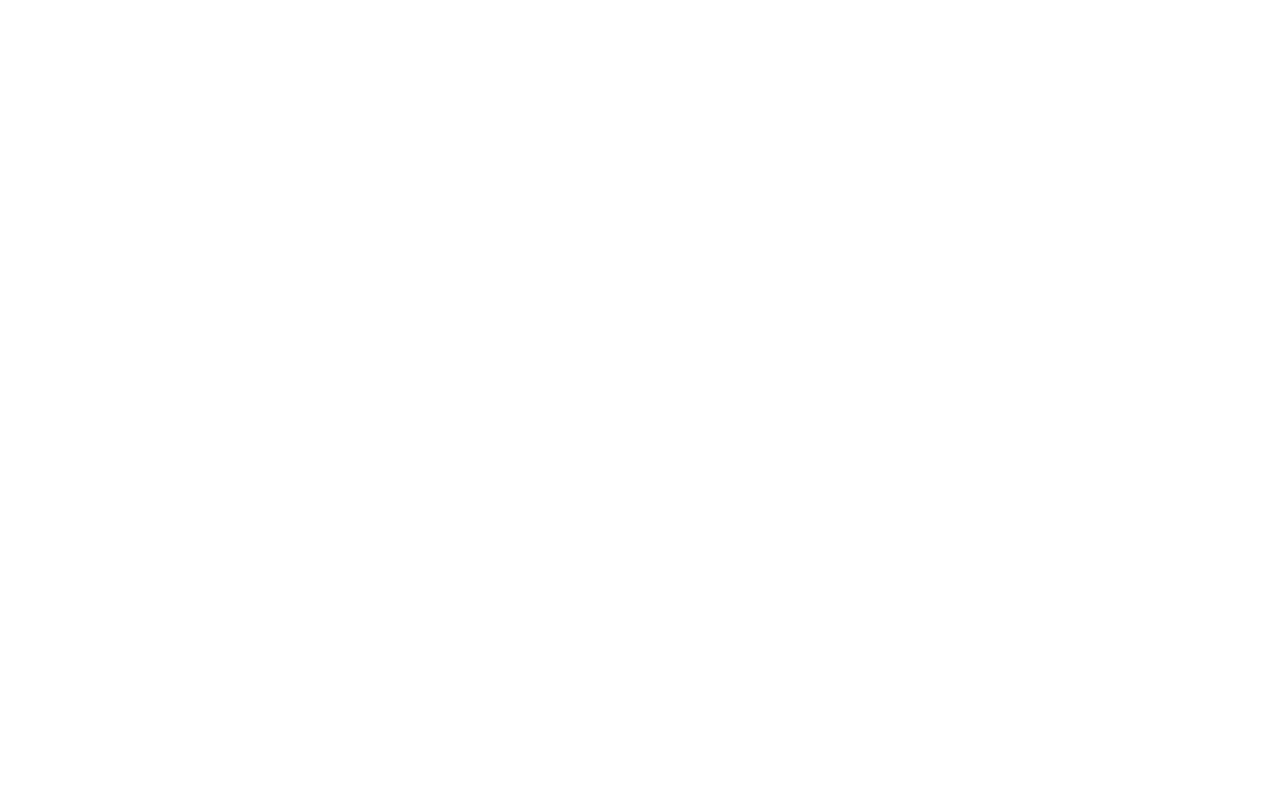
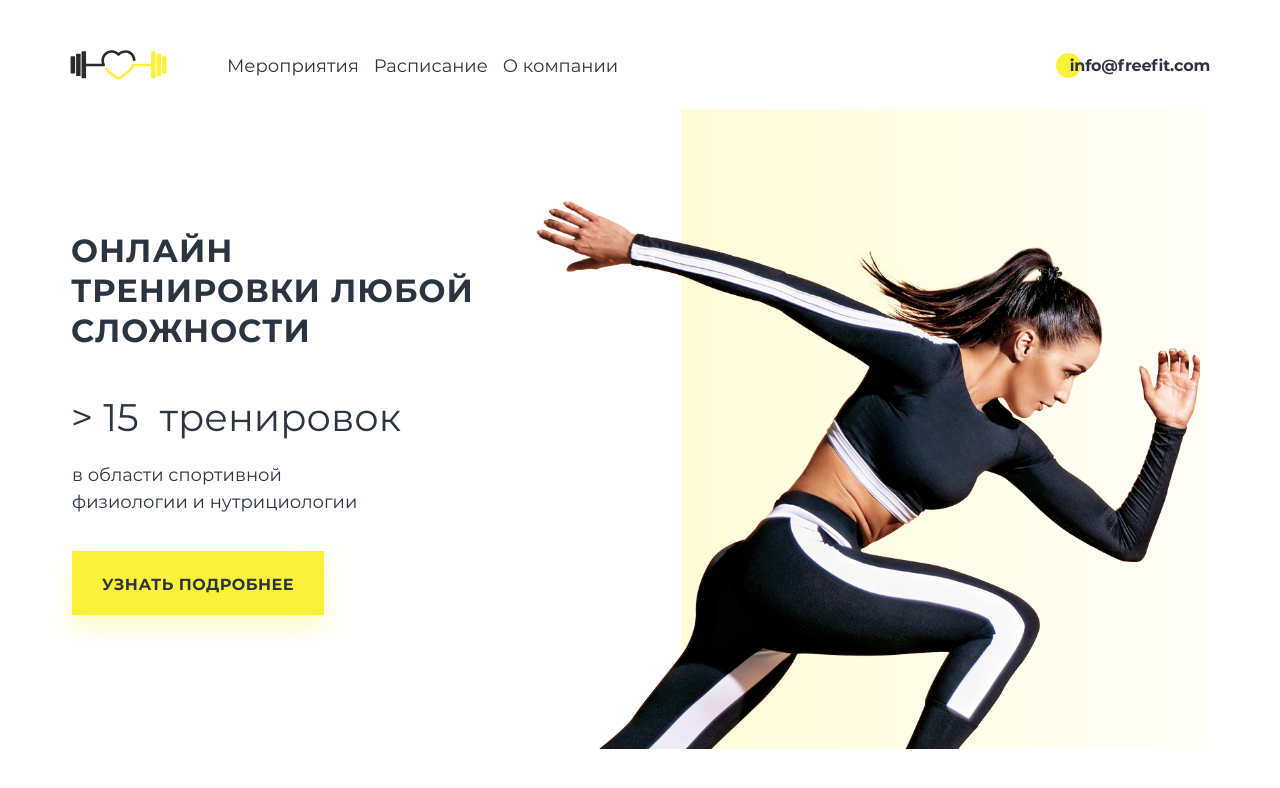
Before and after one commit to n1k-y/FontendBlok-Module01-Diploma, a plain HTML site: page index.html in a window 1280 px wide. Drawn offline with nearby package versions, Linux system fonts and the light colour scheme.

Commit message:
header, hero

```diff
--- a/css/styles.css
+++ b/css/styles.css
@@ -0,0 +1,233 @@
+@font-face {
+    font-family: 'Montserrat Regular';
+    src: url(../fonts/Montserrat-Regular.ttf);
+}
+
+@font-face {
+    font-family: 'Montserrat Bold';
+    src: url(../fonts/Montserrat-Bold.ttf);
+}
+
+:root {
+    --dark: #2B3541;
+    --light: #f3f3f3;
+    --yellow: #FBF138;
+
+    --regular: 'Montserrat Regular';
+    --bold: 'Montserrat Bold';
+
+    --tr: .2s;
+}
+
+body {
+    box-sizing: border-box;
+    font-family: var(--regular);
+    line-height: 150%;
+}
+
+.container {
+    max-width: 1140px;
+    margin: 0 auto;
+    padding: 0 15px;
+}
+
+a {
+    text-decoration: none;
+}
+
+/* Header */
+
+.header-wrapper {
+    display: flex;
+    justify-content: space-between;
+    padding-top: 50px;
+    padding-bottom: 29px;
+}
+
+.header {
+    display: flex;
+    gap: 93px;
+}
+
+.logo {
+    display: block;
+    background-image: url(../img/logo.svg);
+    width: 97px;
+    height: 30px;
+    background-repeat: no-repeat;
+    background-size: contain;
+}
+
+.nav {
+    display: flex;
+    gap: 54px;
+    margin-top: 4px;
+}
+
+.nav-link {
+    color: var(--dark);
+    font-size: 18px;
+    position: relative;
+}
+
+.nav-link::after {
+    content: '';
+    display: block;
+    width: 100%;
+    height: 1px;
+    background-color: transparent;
+    transition: var(--tr);
+    position: absolute;
+    bottom: -4px;
+}
+
+.nav-link:hover::after {
+    background-color: var(--dark);
+}
+
+.email {
+    font-family: var(--bold);
+    font-weight: 700;
+    font-size: 16px;
+    letter-spacing: -0.2px;
+    color: var(--dark);
+    position: relative;
+    margin-top: 4px;
+}
+
+.email::before {
+    content: '';
+    display: block;
+    z-index: -1;
+    position: absolute;
+    top: -1px;
+    left: -14px;
+    background-color: var(--yellow);
+    background-repeat: no-repeat;
+    background-size: cover;
+    width: 25px;
+    height: 25px;
+    border-radius: 100%;
+}
+
+/* hero */
+
+.hero {
+    display: flex;
+    gap: 2.75rem;
+    align-items: center;
+    position: relative;
+}
+
+.hero-content {
+    flex-basis: calc(100% - 2.75rem);
+    margin-left: 1px;
+    margin-top: -13px;
+}
+
+.hero-bg {
+    background: linear-gradient(90deg, var(--yellow) 0%, rgba(253, 249, 182, 0.45) 100%);
+    opacity: 0.2;
+    width: 70%;
+    height: clamp(493px, 50vw, 848px);
+}
+
+.hero-bg2 {
+    position: absolute;
+    bottom: 0;
+    right: -172px;
+    max-width: clamp(399px, 52vw, 996px);
+}
+
+.hero-title {
+    font-family: var(--bold);
+    font-weight: 700;
+    font-size: clamp(26px, 2.5vw, 48px);
+    line-height: 125%;
+    letter-spacing: 0.03em;
+    text-transform: uppercase;
+    color: var(--dark);
+    margin: 0;
+    margin-bottom: 43px;
+}
+
+.hero-bread {
+    font-weight: 400;
+    font-size: clamp(26px, 3vw, 40px);
+    line-height: 125%;
+    color: var(--dark);
+}
+
+.hero-bread span {
+    margin-left: 21px;
+}
+
+.hero-disc {
+    margin-left: 91px;
+    font-weight: 400;
+    font-size: clamp(16px, 3vw, 18px);;
+    line-height: 150%;
+    color: var(--dark);
+    margin-top: 20px;
+}
+
+.hero-btn {
+    margin-left: 91px;
+    margin-top: 35px;
+    display: block;
+    width: 252px;
+    border: none;
+    background-color: var(--yellow);
+    padding: 22px 0 18px 0;
+    transition: var(--tr);
+    font-family: var(--bold);
+    font-weight: 700;
+    font-size: 16px;
+    line-height: 150%;
+    letter-spacing: 0.03em;
+    text-transform: uppercase;
+    text-align: center;
+    color: var(--dark);
+    box-shadow: 0 13px 24px 0 rgba(251, 241, 56, 0.3);
+    background: var(--yellow);
+    cursor: pointer;
+}
+
+.hero-btn:hover {
+    background-color: var(--dark);
+    color: var(--yellow);
+    box-shadow: 0 13px 24px 0 rgba(70, 86, 106, 0.2);
+    background: var(--dark);
+}
+
+/* Media */
+
+@media (max-width: 1440px) {
+    .hero-bg {
+        width: 90%;
+    }
+    .hero-bg2 {
+        right: -70px;
+    }
+}
+
+@media (max-width: 1366px) {
+    .hero-title {
+        width: 420px;
+    }
+    .hero-bg2 {
+        right: 10px;
+    }
+    .hero-disc {
+        margin-left: 1px;
+    }
+    .hero-btn {
+        margin-left: 1px;
+    }
+    .header {
+        gap: 60px;
+    }
+    .nav {
+        gap: 15px;
+    }
+}
--- a/index.html
+++ b/index.html
@@ -3,9 +3,40 @@
 <head>
     <meta charset="UTF-8">
     <meta name="viewport" content="width=device-width, initial-scale=1.0">
-    <title>Freefit</title>
+    <title>FreeFit</title>
+    <link rel="icon" href="./img/favicon.svg" type="image/svg+xml">
+    <link rel="stylesheet" href="https://cdnjs.cloudflare.com/ajax/libs/normalize/8.0.1/normalize.min.css" integrity="sha512-NhSC1YmyruXifcj/KFRWoC561YpHpc5Jtzgvbuzx5VozKpWvQ+4nXhPdFgmx8xqexRcpAglTj9sIBWINXa8x5w==" crossorigin="anonymous" referrerpolicy="no-referrer" />
+    <link rel="stylesheet" href="./css/styles.css">
 </head>
 <body>
-
+    <header>
+        <div class="container">
+            <div class="header-wrapper">
+                <div class="header">
+                    <div class="logo"></div>
+                    <nav class="nav">
+                        <a href="#" class="nav-link">Мероприятия</a>
+                        <a href="#" class="nav-link">Расписание</a>
+                        <a href="#" class="nav-link">О компании</a>
+                    </nav>
+                </div>
+                <a href="mailto:info@freefit.com" class="email">info@freefit.com</a>
+            </div>
+        </div>
+    </header>
+    <section>
+        <div class="container">
+            <div class="hero">
+                <div class="hero-content">
+                    <h1 class="hero-title">Онлайн тренировки любой сложности</h1>
+                    <span class="hero-bread">&gt;&nbsp;15<span>тренировок</span></span>
+                    <p class="hero-disc">в области спортивной<br>физиологии и нутрициологии</p>
+                    <button class="hero-btn" type="button">Узнать подробнее</button>
+                </div>
+                <div class="hero-bg"></div>
+                <img src="./img/girl.png" class="hero-bg2"></img>
+            </div>
+        </div>
+    </section>
 </body>
 </html>
```
Also changed, not shown: img/email.svg (added), img/favicon.svg (added), img/girl.png (added).
